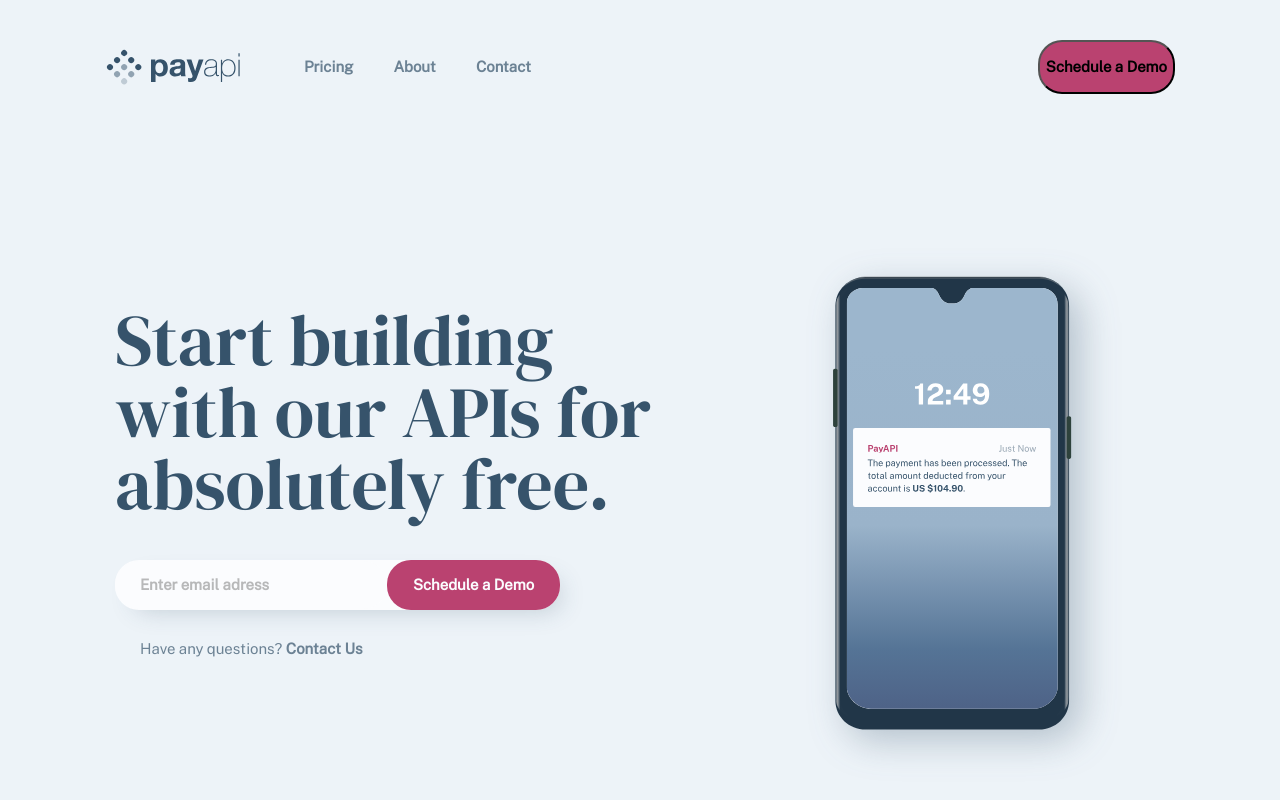
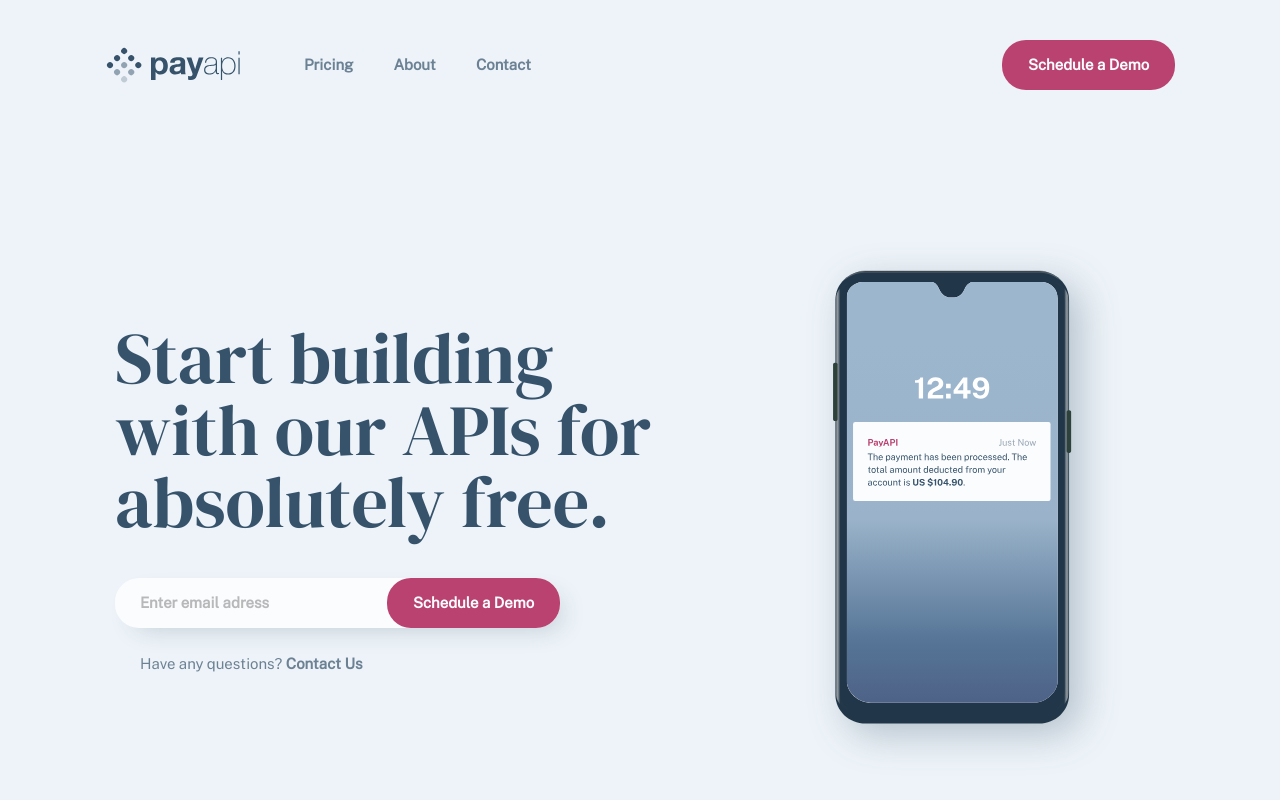
Before and after one commit to ljubica-work/payapi-multi-page-website, a React (Create React App) app: page / in a window 1280 px wide. Shown: the top 800 px of the page. Built offline with nearby package versions, Linux system fonts and the light colour scheme.

Commit message:
Bug fixes (#10)
* making the message absolute

* error message disappears when you start typing

* button designe fixed

* deleted commented code and extracted the handleOnChange function

Co-authored-by: ljubica <apple@Apples-MacBook-Pro.local>

```diff
--- a/src/components/Button/Button.scss
+++ b/src/components/Button/Button.scss
@@ -32,6 +32,7 @@
   color: $linkWaterWhite;
   background-color: $darkPink;
   border: none;
+  outline: none;
 
   &:hover {
     background-color: $charmPink;
--- a/src/components/Contact/Contact.scss
+++ b/src/components/Contact/Contact.scss
@@ -106,7 +106,7 @@
 
 .contact__message {
   @include simple-text(15px, 18px);
-  margin-top: 15px;
+  position: absolute;
 
   @include lg {
     margin-left: 25px;
@@ -115,16 +115,19 @@
 
 .contact__message--error {
   color: $darkPink;
+  bottom: -25px;
 }
 
 .contact__message--gray {
   color: $lightSJBlue;
+  bottom: -45px;
 }
 
 .contact__wrapper {
   display: flex;
   flex-direction: column;
   align-items: center;
+  position: relative;
 
   @include lg {
     align-items: flex-start;
--- a/src/components/Contact/index.jsx
+++ b/src/components/Contact/index.jsx
@@ -28,6 +28,11 @@ const Contact = ({ text, size, title }) => {
     'contact--larger': size === 'larger',
   });
 
+  const handleOnChange = (e) => {
+    setEmail(e.target.value);
+    setMessage('');
+  };
+
   return (
     <div className={classes}>
       <Title text={title} className='contact__title' size={size} />
@@ -37,7 +42,9 @@ const Contact = ({ text, size, title }) => {
             type='text'
             className='contact__input'
             placeholder='Enter email adress'
-            onChange={(e) => setEmail(e.target.value)}
+            onChange={(e) => {
+              handleOnChange(e);
+            }}
             value={email}
           />
           <Button
--- a/src/components/MenuDesktop/MenuDesktop.scss
+++ b/src/components/MenuDesktop/MenuDesktop.scss
@@ -9,6 +9,8 @@
     align-items: center;
     padding: 40px;
     width: 100%;
+    z-index: 10;
+    position: relative;
   }
 
   @include lg {
@@ -46,18 +48,7 @@
 }
 
 .menu-desktop__button {
-  background-color: $darkPink;
-  border-radius: 24px;
-
-  .button__inner {
-    border: none;
-    width: 173px;
-
-    &:hover {
-      background-color: $charmPink;
-      color: $linkWaterWhite;
-    }
-  }
+  width: 173px;
 }
 
 .menu-desktop__links {
--- a/src/components/MenuDesktop/index.jsx
+++ b/src/components/MenuDesktop/index.jsx
@@ -24,7 +24,11 @@ const MenuDesktop = () => {
         </div>
       </div>
 
-      <Button text='Schedule a Demo' className='menu-desktop__button' />
+      <Button
+        text='Schedule a Demo'
+        className='menu-desktop__button'
+        type='primary'
+      />
     </div>
   );
 };
--- a/src/components/Sidebar/Sidebar.scss
+++ b/src/components/Sidebar/Sidebar.scss
@@ -44,16 +44,5 @@
 }
 
 .sidebar__button {
-  background-color: $darkPink;
-  border-radius: 24px;
-
-  .button__inner {
-    border: none;
-    width: 252px;
-
-    &:hover {
-      background-color: $charmPink;
-      color: $linkWaterWhite;
-    }
-  }
+  width: 252px;
 }
--- a/src/components/Sidebar/index.jsx
+++ b/src/components/Sidebar/index.jsx
@@ -25,7 +25,11 @@ const Sidebar = ({ open }) => {
           <a href='https://www.google.com/'>Contact</a>
         </li>
       </ul>
-      <Button text='Schedule a Demo' className='sidebar__button' />
+      <Button
+        text='Schedule a Demo'
+        className='sidebar__button'
+        type='primary'
+      />
     </div>
   );
 };
```
